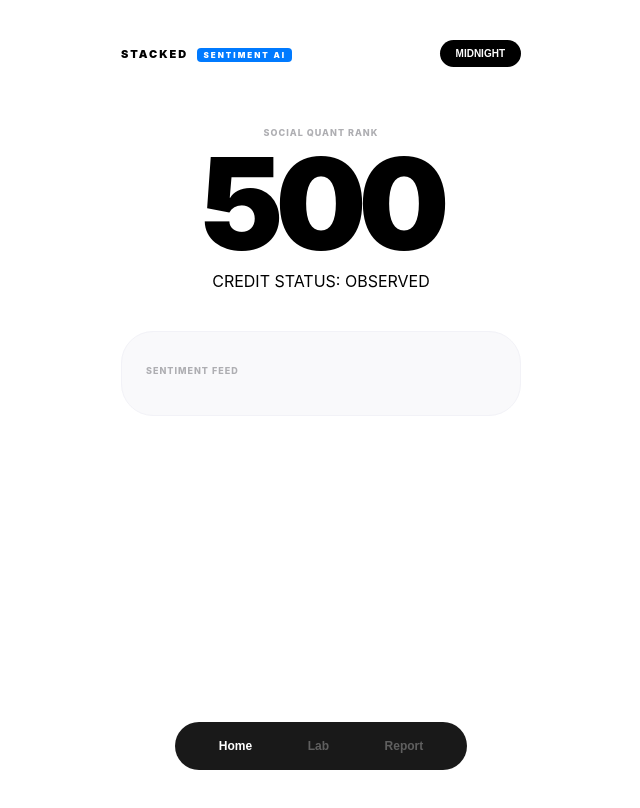
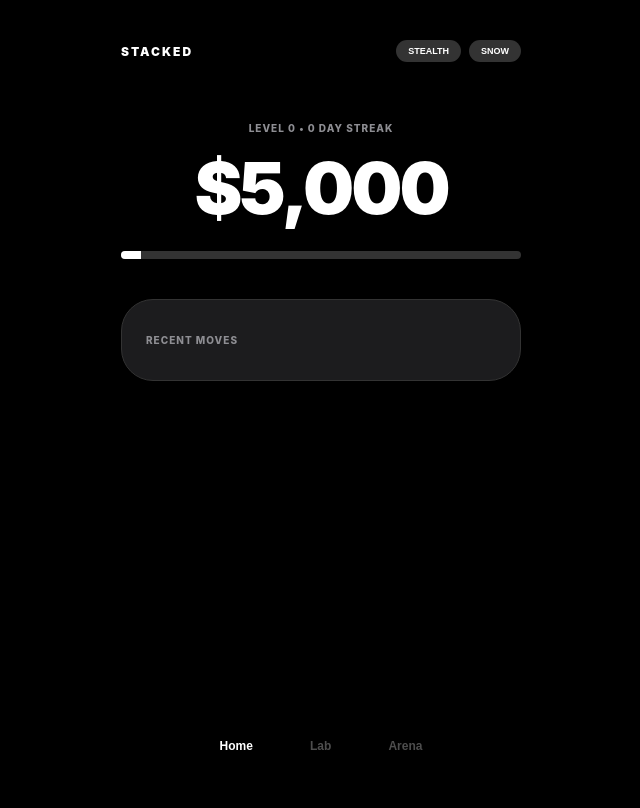
Before and after one commit to dhruvi-d/vitejs-vite-u25gxrsm, a React (Vite) app: page / in a window 1280 px wide. Shown: the top 808 px of the page, without its empty margins (319-959 px from the left). Built offline with nearby package versions, Linux system fonts and the light colour scheme.

Commit message:
03/25 actually

```diff
--- a/src/App.jsx
+++ b/src/App.jsx
@@ -2,7 +2,9 @@ import React, { useState, useEffect } from 'react';
 
 export default function App() {
   const [activeTab, setActiveTab] = useState('home');
-  const [isDarkMode, setIsDarkMode] = useState(false);
+  const [isDarkMode, setIsDarkMode] = useState(true);
+  const [isStealth, setIsStealth] = useState(false);
+  const [showAudit, setShowAudit] = useState(false);
 
   // --- CORE DATA ---
   const [stack, setStack] = useState(() => JSON.parse(localStorage.getItem('stack')) || 5000);
@@ -19,43 +21,56 @@ export default function App() {
     localStorage.setItem('streak', JSON.stringify(streak));
   }, [stack, goal, history, recurring, streak]);
 
-  // --- SOCIAL QUANT & SENTIMENT LOGIC ---
-  const totalSpend = Math.abs(history.filter(i => i.amount < 0).reduce((acc, curr) => acc + curr.amount, 0));
-  const totalIncome = history.filter(i => i.amount > 0).reduce((acc, curr) => acc + curr.amount, 0);
-  const regretItems = history.filter(i => i.sentiment === 'regret').length;
-  const socialCredit = Math.max(0, 500 + (streak * 10) - (regretItems * 50));
+  // --- RECURRING ENGINE ---
+  const getMonthlyVal = (amt, term) => {
+    const v = Number(amt);
+    if (term === 'daily') return v * 30.42;
+    if (term === 'weekly') return v * 4.33;
+    if (term === 'yearly') return v / 12;
+    return v;
+  };
+
+  const monthlyIn = recurring.filter(r => r.type === 'income').reduce((acc, curr) => acc + getMonthlyVal(curr.amount, curr.term), 0);
+  const monthlyOut = recurring.filter(r => r.type === 'burn').reduce((acc, curr) => acc + getMonthlyVal(curr.amount, curr.term), 0);
+  const netAutopilot = (monthlyIn - monthlyOut).toFixed(2);
 
   const progress = Math.min(((stack / goal) * 100), 100).toFixed(1);
+  const level = Math.floor(progress / 10);
   const currentStyles = isDarkMode ? darkTheme : lightTheme;
 
-  const logTransaction = (label, amount, type, sentiment = 'neutral') => {
+  // --- ACTIONS ---
+  const logMove = (label, amount, isIncome) => {
     if(!label || !amount) return;
-    const finalAmt = type === 'income' ? Math.abs(Number(amount)) : -Math.abs(Number(amount));
-    setHistory([{ label, amount: finalAmt, sentiment, id: Date.now() }, ...history]);
+    const finalAmt = isIncome ? Math.abs(Number(amount)) : -Math.abs(Number(amount));
+    setHistory([{ label, amount: finalAmt, id: Date.now() }, ...history]);
     setStack(prev => prev + finalAmt);
-    if (type === 'income') setStreak(s => s + 1);
+    if (isIncome) setStreak(s => s + 1);
   };
 
-  // --- UI COMPONENTS ---
   const HomePage = () => (
     <div style={styles.page}>
       <header style={styles.header}>
-        <div style={{...styles.logo, color: currentStyles.text}}>STACKED <span style={styles.aiTag}>SENTIMENT AI</span></div>
-        <button onClick={() => setIsDarkMode(!isDarkMode)} style={styles.themeBtn}>{isDarkMode ? 'SNOW' : 'MIDNIGHT'}</button>
+        <div style={{...styles.logo, color: currentStyles.text}}>STACKED</div>
+        <div style={{display: 'flex', gap: '8px'}}>
+            <button onClick={() => setIsStealth(!isStealth)} style={{...styles.themeBtn, background: isStealth ? '#FF3B30' : '#333'}}>STEALTH</button>
+            <button onClick={() => setIsDarkMode(!isDarkMode)} style={styles.themeBtn}>{isDarkMode ? 'SNOW' : 'MIDNIGHT'}</button>
+        </div>
       </header>
 
       <section style={styles.hero}>
-        <p style={styles.label}>SOCIAL QUANT RANK</p>
-        <h1 style={{...styles.bigNum, color: currentStyles.text}}>{socialCredit}</h1>
-        <p style={{...styles.streakText, color: currentStyles.text}}>CREDIT STATUS: {socialCredit > 600 ? 'ELITE' : 'OBSERVED'}</p>
+        <p style={styles.label}>LEVEL {level} • {streak} DAY STREAK</p>
+        <h1 style={{...styles.bigNum, color: currentStyles.text, filter: isStealth ? 'blur(15px)' : 'none'}}>${stack.toLocaleString()}</h1>
+        <div style={{...styles.track, background: currentStyles.track}}>
+          <div style={{...styles.fill, width: `${progress}%`, background: currentStyles.text}}></div>
+        </div>
       </section>
 
       <div style={{...styles.vibeCard, background: currentStyles.card, borderColor: currentStyles.border}}>
-         <p style={styles.label}>SENTIMENT FEED</p>
-         {history.map(item => (
+         <p style={styles.label}>RECENT MOVES</p>
+         {history.slice(0, 5).map(item => (
            <div key={item.id} style={{...styles.row, color: currentStyles.text, borderBottomColor: currentStyles.border}}>
-             <span>{item.label} {item.sentiment === 'regret' ? '💀' : '🔥'}</span>
-             <span style={{color: item.amount > 0 ? '#34C759' : '#FF3B30', fontWeight: '800'}}>
+             <span>{item.label}</span>
+             <span style={{color: item.amount > 0 ? '#34C759' : '#FF3B30', filter: isStealth ? 'blur(8px)' : 'none'}}>
                 {item.amount > 0 ? '+' : '-'}${Math.abs(item.amount)}
              </span>
            </div>
@@ -65,21 +80,39 @@ export default function App() {
   );
 
   const LabPage = () => {
-    const [name, setName] = useState('');
-    const [val, setVal] = useState('');
+    const [n, setN] = useState('');
+    const [v, setV] = useState('');
     return (
       <div style={styles.page}>
         <h2 style={{...styles.pageTitle, color: currentStyles.text}}>The Lab</h2>
         <div style={{...styles.vibeCard, background: currentStyles.card, borderColor: currentStyles.border}}>
-          <p style={styles.label}>NEW ENTRY</p>
-          <input placeholder="Transaction Name" value={name} onChange={e => setName(e.target.value)} style={{...styles.labInput, color: currentStyles.text}} />
-          <input type="number" placeholder="0.00" value={val} onChange={e => setVal(e.target.value)} style={{...styles.labInput, color: currentStyles.text}} />
+          <p style={styles.label}>ONE-TIME LOG</p>
+          <input placeholder="Item..." value={n} onChange={e => setN(e.target.value)} style={{...styles.labInput, color: currentStyles.text}} />
+          <input type="number" placeholder="0.00" value={v} onChange={e => setV(e.target.value)} style={{...styles.labInput, color: currentStyles.text}} />
+          <div style={styles.grid}>
+            <button onClick={() => {logMove(n, v, true); setN(''); setV('')}} style={{...styles.mainBtn, background: '#000', color: '#FFF'}}>INCOME</button>
+            <button onClick={() => {logMove(n, v, false); setN(''); setV('')}} style={{...styles.mainBtn, background: '#F2F2F7', color: '#000'}}>SPEND</button>
+          </div>
+        </div>
 
-          <p style={{...styles.label, marginTop: '20px'}}>VIBE CHECK (SENTIMENT)</p>
-          <div style={styles.grid}>
-            <button onClick={() => {logTransaction(name, val, 'income', 'hype'); setName(''); setVal('')}} style={{...styles.mainBtn, background: '#34C759'}}>HYPE (INCOME)</button>
-            <button onClick={() => {logTransaction(name, val, 'burn', 'regret'); setName(''); setVal('')}} style={{...styles.mainBtn, background: '#FF3B30'}}>REGRET (SPEND)</button>
-          </div>
+        <div style={{...styles.vibeCard, background: currentStyles.card, borderColor: currentStyles.border}}>
+          <p style={styles.label}>ACTIVE RECURRING</p>
+          {recurring.map(r => (
+            <div key={r.id} style={{...styles.row, color: currentStyles.text, borderBottomColor: currentStyles.border}}>
+              <span>{r.label} ({r.term})</span>
+              <div style={{display: 'flex', gap: '10px', alignItems: 'center'}}>
+                <span style={{color: r.type === 'income' ? '#34C759' : '#FF3B30'}}>${r.amount}</span>
+                <button onClick={() => setRecurring(recurring.filter(f => f.id !== r.id))} style={styles.delBtn}>×</button>
+              </div>
+            </div>
+          ))}
+          <button onClick={() => {
+            const l = prompt("Name (e.g. Salary, Rent)");
+            const a = prompt("Amount");
+            const t = prompt("Term (daily, weekly, monthly, yearly)");
+            const type = confirm("Is this Income?") ? 'income' : 'burn';
+            if(l && a && t) setRecurring([...recurring, {label: l, amount: a, term: t, type, id: Date.now()}]);
+          }} style={styles.addBtn}>+ NEW RECURRING FLOW</button>
         </div>
       </div>
     );
@@ -87,17 +120,27 @@ export default function App() {
 
   const ArenaPage = () => (
     <div style={styles.page}>
-      <h2 style={{...styles.pageTitle, color: currentStyles.text}}>Sustainability Report</h2>
+      <h2 style={{...styles.pageTitle, color: currentStyles.text}}>The Arena</h2>
       <div style={{...styles.vibeCard, background: '#000', color: '#FFF', borderRadius: '24px'}}>
-        <p style={styles.miniLabel}>FINANCIAL HEALTH INDEX</p>
-        <div style={styles.row}><span>Liquidity (Stack)</span><span>${stack}</span></div>
-        <div style={styles.row}><span>Burn Rate (Total Spend)</span><span>-${totalSpend}</span></div>
-        <div style={styles.row}><span>Sentiment Efficiency</span><span>{((history.length - regretItems) / history.length * 100 || 0).toFixed(0)}%</span></div>
-        <p style={{fontSize: '11px', marginTop: '20px', opacity: 0.7, fontStyle: 'italic'}}>
-          "User exhibits high psychological resilience but shows vulnerability in 'Regret-Spending' cycles."
-        </p>
+         <p style={styles.label}>MONTHLY AUTOPILOT</p>
+         <h3 style={{fontSize: '32px', margin: 0, color: netAutopilot >= 0 ? '#34C759' : '#FF3B30'}}>${netAutopilot}</h3>
+         <p style={{fontSize: '11px', opacity: 0.5}}>This is your expected net flow based on recurring data.</p>
+         <button onClick={() => setShowAudit(!showAudit)} style={styles.auditBtn}>
+            {showAudit ? 'CLOSE AUDIT' : 'GENERATE IN-DEPTH REPORT'}
+         </button>
       </div>
-      <button style={{...styles.mainBtn, background: currentStyles.text, color: currentStyles.bg, marginTop: '20px'}}>CHALLENGE FRIENDS</button>
+
+      {showAudit && (
+        <div style={{...styles.vibeCard, background: currentStyles.card, borderColor: currentStyles.border, marginTop: '20px'}}>
+           <p style={styles.label}>FINANCIAL SUSTAINABILITY AUDIT</p>
+           <div style={styles.row}><span>Liquidity Reserve</span><span>${stack}</span></div>
+           <div style={styles.row}><span>Monthly Op-Ex</span><span>${monthlyOut.toFixed(2)}</span></div>
+           <div style={styles.row}><span>Burn Multiplier</span><span>{(stack / (monthlyOut || 1)).toFixed(1)} months</span></div>
+           <p style={{fontSize: '11px', marginTop: '15px', color: '#8E8E93', lineHeight: '1.4'}}>
+              Forecast: User is currently maintaining a {(stack/goal*100).toFixed(1)}% solvency rate relative to target capital goals.
+           </p>
+        </div>
+      )}
     </div>
   );
 
@@ -109,35 +152,36 @@ export default function App() {
       <nav style={styles.nav}>
         <button onClick={() => setActiveTab('home')} style={{...styles.navBtn, opacity: activeTab === 'home' ? 1 : 0.3}}>Home</button>
         <button onClick={() => setActiveTab('lab')} style={{...styles.navBtn, opacity: activeTab === 'lab' ? 1 : 0.3}}>Lab</button>
-        <button onClick={() => setActiveTab('arena')} style={{...styles.navBtn, opacity: activeTab === 'arena' ? 1 : 0.3}}>Report</button>
+        <button onClick={() => setActiveTab('arena')} style={{...styles.navBtn, opacity: activeTab === 'arena' ? 1 : 0.3}}>Arena</button>
       </nav>
     </div>
   );
 }
 
-// --- STYLING ---
-const lightTheme = { bg: '#FFFFFF', text: '#000', card: '#F9F9FB', border: '#F2F2F7', track: '#F2F2F7' };
-const darkTheme = { bg: '#000', text: '#FFF', card: '#1C1C1E', border: '#2C2C2E', track: '#2C2C2E' };
+// --- STYLES ---
+const lightTheme = { bg: '#FFF', text: '#000', card: '#F2F2F7', border: '#E5E5EA', track: '#E5E5EA' };
+const darkTheme = { bg: '#000', text: '#FFF', card: '#1C1C1E', border: '#333', track: '#333' };
 
 const styles = {
-  container: { minHeight: '100vh', fontFamily: '-apple-system, sans-serif', padding: '0 24px', paddingBottom: '120px', transition: 'all 0.3s ease' },
+  container: { minHeight: '100vh', fontFamily: '-apple-system, sans-serif', padding: '0 24px', paddingBottom: '120px', transition: 'all 0.3s' },
   page: { maxWidth: '400px', margin: '0 auto', paddingTop: '40px' },
   header: { display: 'flex', justifyContent: 'space-between', alignItems: 'center', marginBottom: '60px' },
-  logo: { fontWeight: '900', fontSize: '11px', letterSpacing: '2px' },
-  aiTag: { background: '#007AFF', color: '#FFF', padding: '2px 6px', borderRadius: '4px', fontSize: '8px', marginLeft: '5px' },
-  themeBtn: { background: '#000', color: '#FFF', border: 'none', padding: '8px 16px', borderRadius: '20px', fontSize: '10px', fontWeight: '800' },
+  logo: { fontWeight: '900', fontSize: '12px', letterSpacing: '2px' },
+  themeBtn: { background: '#333', color: '#FFF', border: 'none', padding: '6px 12px', borderRadius: '12px', fontSize: '9px', fontWeight: '800', cursor: 'pointer' },
   hero: { textAlign: 'center', marginBottom: '40px' },
-  bigNum: { fontSize: '8rem', fontWeight: '900', letterSpacing: '-8px', lineHeight: '0.8', margin: 0 },
-  label: { fontSize: '9px', fontWeight: '800', color: '#AEAEB2', letterSpacing: '1px', marginBottom: '15px' },
-  track: { width: '100%', height: '6px', borderRadius: '10px', marginTop: '30px', overflow: 'hidden' },
-  fill: { height: '100%', transition: 'width 1s ease' },
+  bigNum: { fontSize: '4.5rem', fontWeight: '900', letterSpacing: '-3px', margin: 0, transition: 'filter 0.3s' },
+  label: { fontSize: '10px', fontWeight: '800', color: '#8E8E93', letterSpacing: '1px' },
+  track: { width: '100%', height: '8px', borderRadius: '10px', marginTop: '20px', overflow: 'hidden' },
+  fill: { height: '100%', transition: 'width 1s' },
   vibeCard: { padding: '24px', borderRadius: '32px', border: '1px solid', marginBottom: '20px' },
   row: { display: 'flex', justifyContent: 'space-between', padding: '16px 0', borderBottom: '1px solid #333', fontSize: '13px', fontWeight: '600' },
-  pageTitle: { fontSize: '32px', fontWeight: '900', letterSpacing: '-1px', marginBottom: '30px' },
-  labInput: { width: '100%', background: 'transparent', border: 'none', borderBottom: '1px solid #333', marginBottom: '20px', padding: '10px 0', fontSize: '16px', fontWeight: '600', outline: 'none' },
+  pageTitle: { fontSize: '32px', fontWeight: '900', marginBottom: '30px' },
+  labInput: { width: '100%', background: 'transparent', border: 'none', borderBottom: '1px solid #333', marginBottom: '25px', padding: '10px 0', fontSize: '18px', fontWeight: '600', outline: 'none' },
   grid: { display: 'grid', gridTemplateColumns: '1fr 1fr', gap: '10px' },
-  mainBtn: { border: 'none', padding: '18px', borderRadius: '20px', fontWeight: '800', cursor: 'pointer', fontSize: '12px' },
-  nav: { position: 'fixed', bottom: '30px', left: '50%', transform: 'translateX(-50%)', width: '260px', background: 'rgba(0,0,0,0.9)', backdropFilter: 'blur(15px)', borderRadius: '40px', display: 'flex', justifyContent: 'space-around', padding: '16px' },
+  mainBtn: { border: 'none', padding: '18px', borderRadius: '22px', fontWeight: '800', cursor: 'pointer' },
+  addBtn: { width: '100%', marginTop: '10px', background: 'transparent', border: '1px dashed #AEAEB2', color: '#AEAEB2', padding: '14px', borderRadius: '18px', fontWeight: '700', cursor: 'pointer' },
+  delBtn: { background: 'none', border: 'none', color: '#FF3B30', fontSize: '18px', cursor: 'pointer' },
+  nav: { position: 'fixed', bottom: '30px', left: '50%', transform: 'translateX(-50%)', width: '260px', background: 'rgba(0,0,0,0.8)', backdropFilter: 'blur(20px)', borderRadius: '40px', display: 'flex', justifyContent: 'space-around', padding: '16px' },
   navBtn: { background: 'none', border: 'none', color: '#FFF', fontWeight: '700', fontSize: '12px' },
-  miniLabel: { fontSize: '9px', fontWeight: '800', opacity: 0.5, marginBottom: '10px' }
+  auditBtn: { width: '100%', marginTop: '20px', background: '#333', color: '#FFF', border: 'none', padding: '12px', borderRadius: '12px', fontSize: '10px', fontWeight: '800', cursor: 'pointer' }
 };
```
